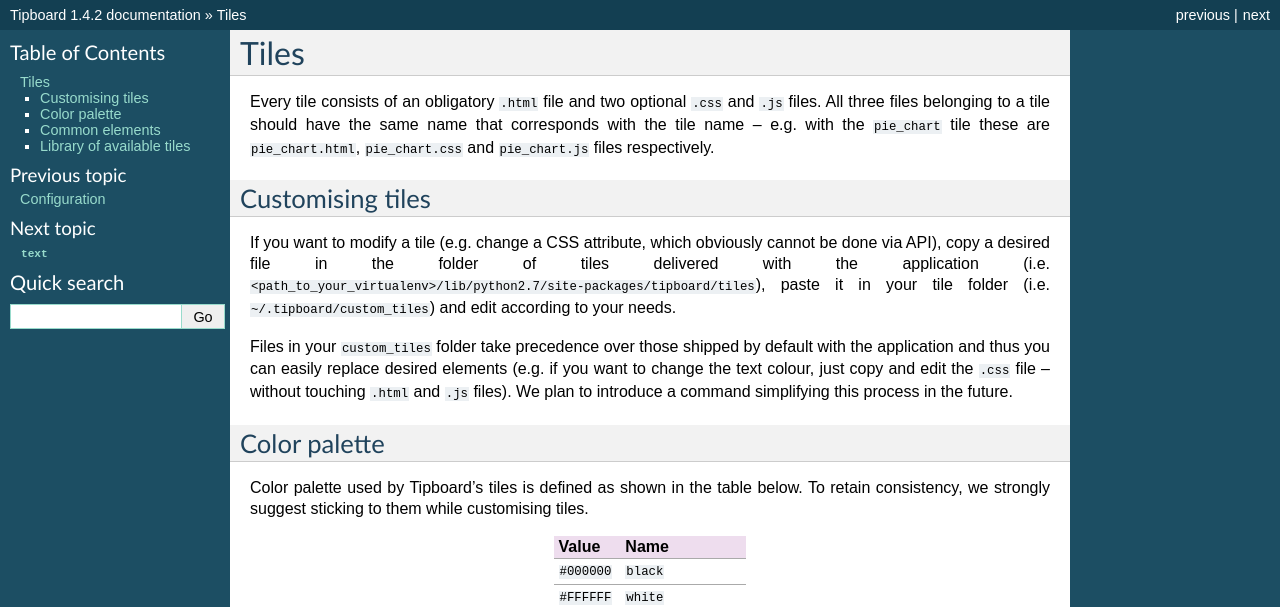
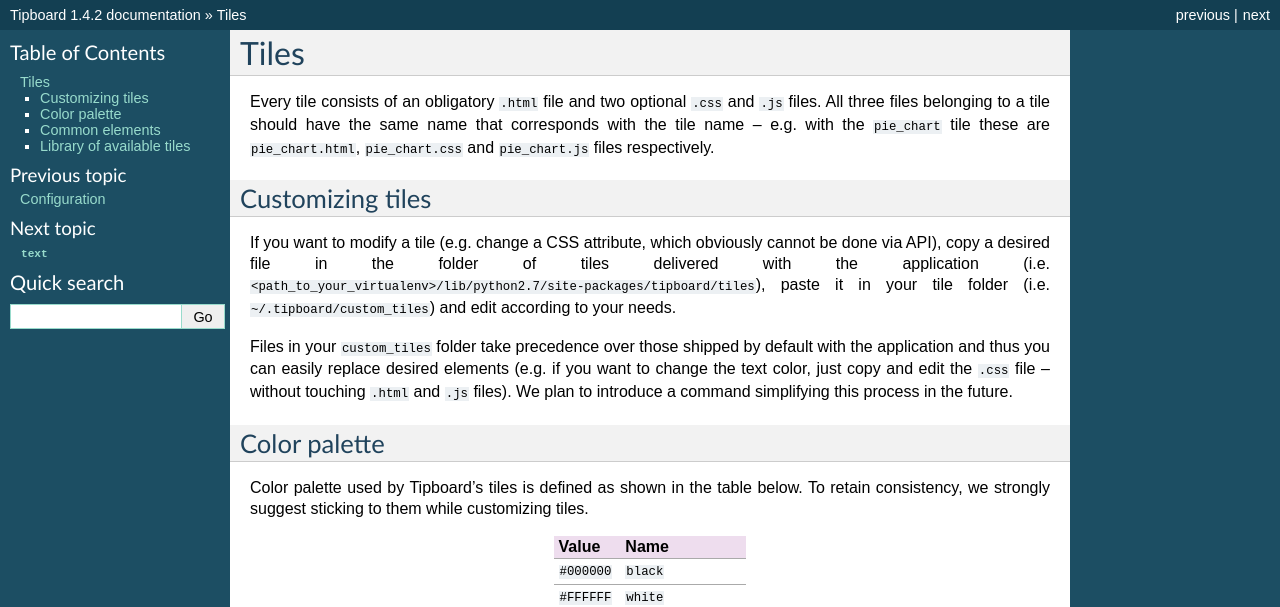
Before and after one commit to allegro/tipboard, a Sphinx documentation site: the page built from doc/tiles.rst, in a window 1280 px wide. Shown: the top 607 px of the page. Built offline with Sphinx 7.4.7, drawn with Linux system fonts in a browser that asks for light colours.

Commit message:
Docs spellcheck.

```diff
--- a/README.rst
+++ b/README.rst
@@ -73,7 +73,7 @@
 If you see the message ``Listening on port...`` instead of any errors, it means
 that installation was successful and you may now
 `configure <http://tipboard.readthedocs.org/en/latest/configuration.html>`_
-your newly installed Tipboard's instance. You may also point your favourite
+your newly installed Tipboard instance. You may also point your favorite
 web browser to ``http://localhost:7272`` to see the current state of your
 dashboard.
 
--- a/doc/api.rst
+++ b/doc/api.rst
@@ -28,7 +28,7 @@
   API_KEY = 'e2c3275d0e1a4bc0da360dd225d74a43'
 
 If you can't see any such string, just add the key manually (it doesn't have
-to be as long and hard to memorise as the one above, though).
+to be as long and hard to memorize as the one above, though).
 
 .. note::
 
--- a/doc/configuration.rst
+++ b/doc/configuration.rst
@@ -46,7 +46,7 @@
 You can now point your web browser to ``http://localhost:7272`` - you should
 see a basic, empty layout with tiles in 2 lines of 4 columns each.
 
-Customising tile layout
+Customizing tile layout
 -----------------------
 
 As mentioned previously, the layout of tiles in a dashboard is defined by
@@ -92,7 +92,7 @@
 
 .. describe:: row_X_of_Y
 
-   Defines a row hight; a sum of Xs should equal Y.
+   Defines a row height; a sum of Xs should equal Y.
 
 .. describe:: col_X_of_Y
 
--- a/doc/installation.rst
+++ b/doc/installation.rst
@@ -34,7 +34,7 @@
 .. note::
 
    Although configuration of reverse proxy is out of scope of this manual, we
-   would like to emphasise that Tipboard use Web Sockets – a relatively new
+   would like to emphasize that Tipboard uses Web Sockets – a relatively new
    mechanism – and thus you should ensure a server in a version that will
    support it (e.g. ``nginx`` >= 1.3.13 or ``apache2`` >= 2.4.6). By default
    Ubuntu 12.04 offers older versions – you may then use backports.
--- a/doc/tiles.rst
+++ b/doc/tiles.rst
@@ -8,7 +8,7 @@
 these are ``pie_chart.html``, ``pie_chart.css`` and ``pie_chart.js`` files
 respectively.
 
-Customising tiles
+Customizing tiles
 -----------------
 
 If you want to modify a tile (e.g. change a CSS attribute, which obviously
@@ -20,7 +20,7 @@
 
 Files in your ``custom_tiles`` folder take precedence over those shipped by
 default with the application and thus you can easily replace desired elements
-(e.g. if you want to change the text colour, just copy and edit the ``.css``
+(e.g. if you want to change the text color, just copy and edit the ``.css``
 file – without touching ``.html`` and ``.js`` files). We plan to introduce a
 command simplifying this process in the future.
 
@@ -28,7 +28,7 @@
 -------------
 
 Color palette used by Tipboard's tiles is defined as shown in the table below.
-To retain consistency, we strongly suggest sticking to them while customising
+To retain consistency, we strongly suggest sticking to them while customizing
 tiles.
 
 +-------------+---------------------+
```
Also changed, not shown: other parts of doc/configuration.rst (+1 -1 lines).
